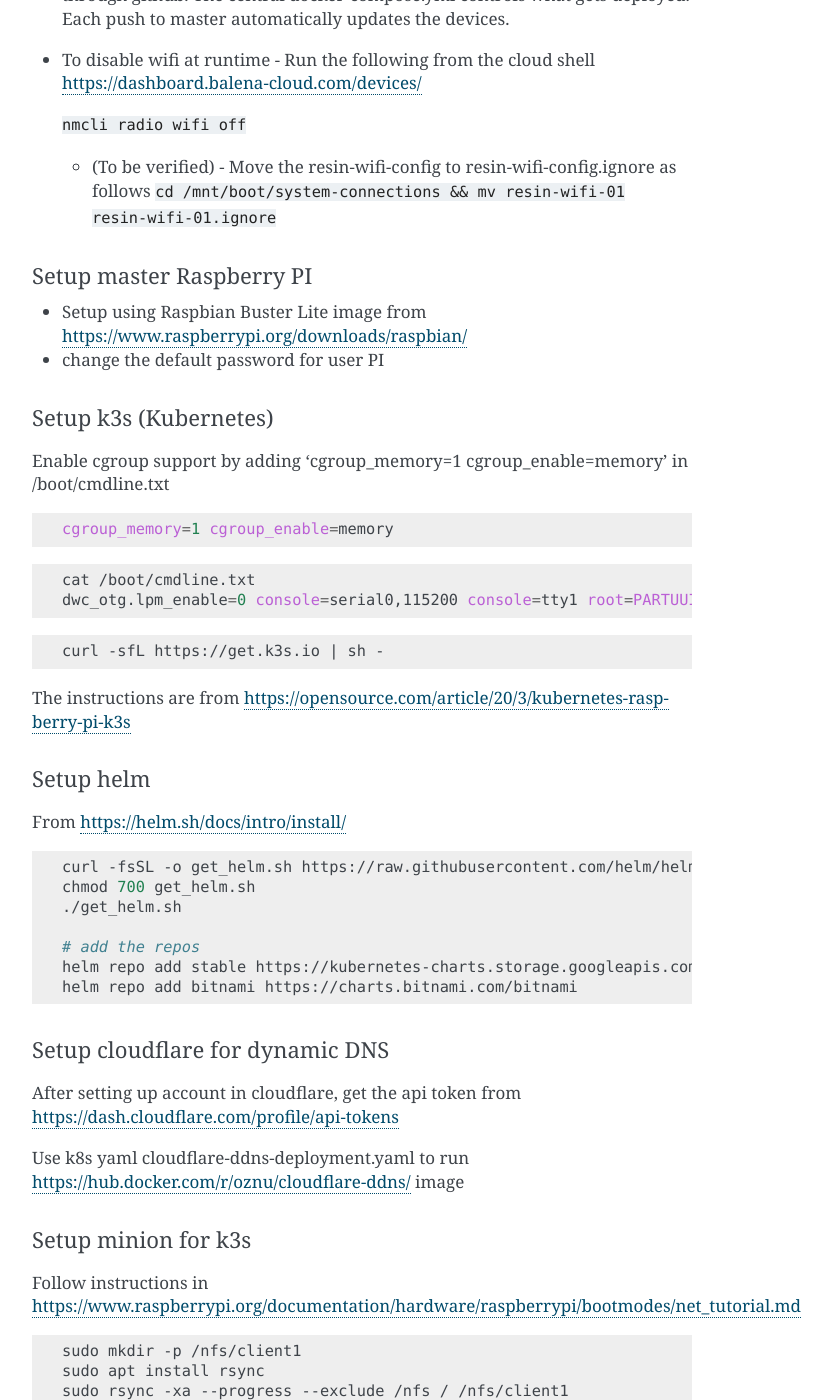
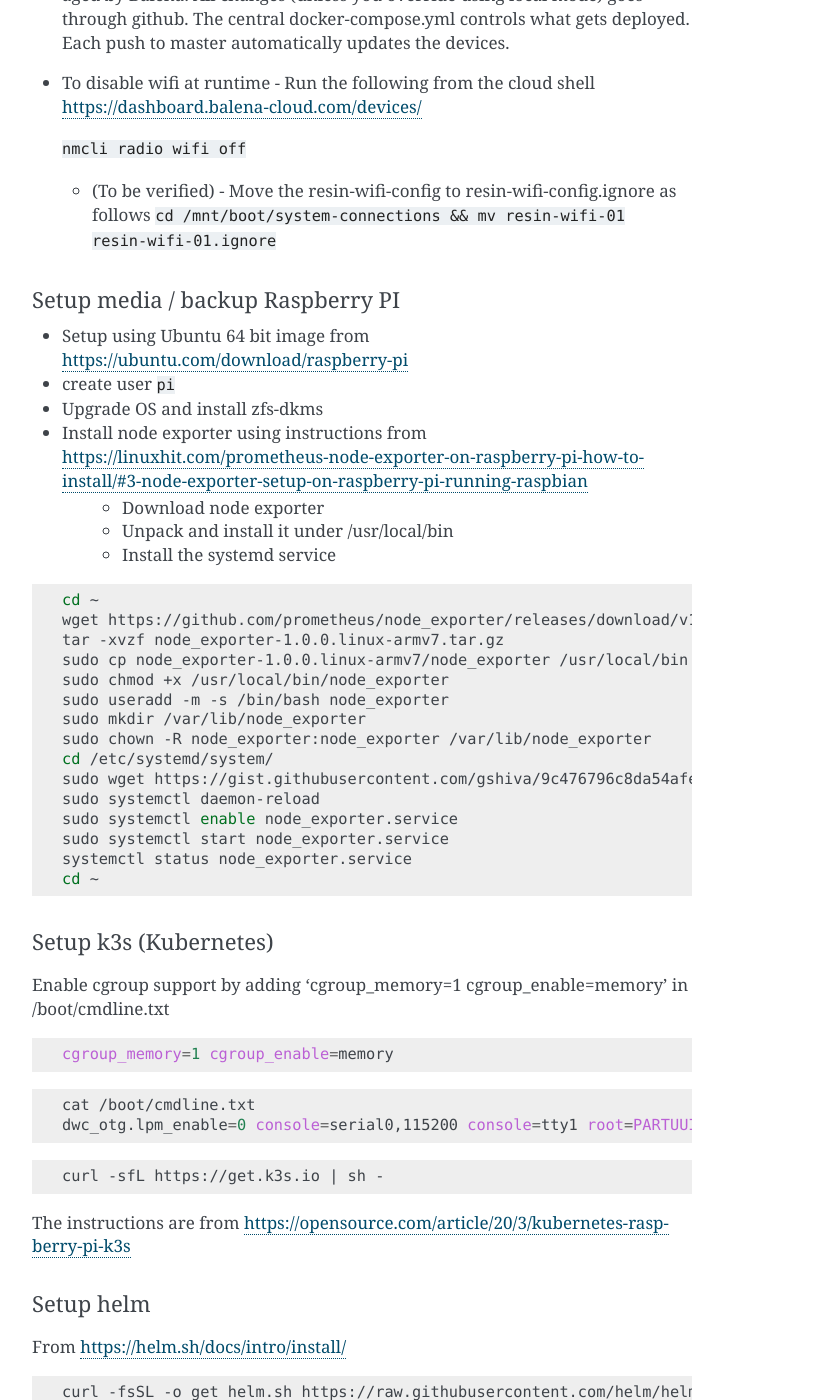
Before and after one commit to homeiac/home, a Sphinx documentation site: the page built from docs/source/index.rst, in a window 1280 px wide and 1400 px high, scrolled down 1340 px. Shown: the whole window, without its empty margins (388-1220 px from the left). Built offline with Sphinx 7.4.7, drawn with Linux system fonts in a browser that asks for light colours; some of the changed text lies outside the part shown.

Commit message:
instructions on how to install node exporter for raspberry pi

```diff
--- a/docs/source/index.rst
+++ b/docs/source/index.rst
@@ -22,7 +22,8 @@
 Hardware
 ********
 
-- 1 Raspberry PI - for running backup and other monitoring services using https://balena.io/
+- 1 Raspberry PI - for running monitoring/pi-hole services using https://balena.io/
+- 1 Raspberry PI 4 - for running backup / media server using ZFS
 - 1 Raspberry PI - for running k3s and other development builds
 - One Windows PC for running heavy duty stuff
 
@@ -47,11 +48,34 @@
   *  (To be verified) - Move the resin-wifi-config to resin-wifi-config.ignore as follows
      ``cd /mnt/boot/system-connections && mv resin-wifi-01 resin-wifi-01.ignore``
 
-Setup master Raspberry PI
+Setup media / backup Raspberry PI
 ~~~~~~~~~~~~~~~~~~~~~~~~~
 
-- Setup using Raspbian Buster Lite image from https://www.raspberrypi.org/downloads/raspbian/
-- change the default password for user PI
+- Setup using Ubuntu 64 bit image from https://ubuntu.com/download/raspberry-pi
+- create user ``pi``
+- Upgrade OS and install zfs-dkms
+- Install node exporter using instructions from https://linuxhit.com/prometheus-node-exporter-on-raspberry-pi-how-to-install/#3-node-exporter-setup-on-raspberry-pi-running-raspbian
+   * Download node exporter
+   * Unpack and install it under /usr/local/bin
+   * Install the systemd service
+
+.. code-block:: bash
+
+  cd ~
+  wget https://github.com/prometheus/node_exporter/releases/download/v1.0.0/node_exporter-1.0.0.linux-armv7.tar.gz
+  tar -xvzf node_exporter-1.0.0.linux-armv7.tar.gz
+  sudo cp node_exporter-1.0.0.linux-armv7/node_exporter /usr/local/bin
+  sudo chmod +x /usr/local/bin/node_exporter
+  sudo useradd -m -s /bin/bash node_exporter
+  sudo mkdir /var/lib/node_exporter
+  sudo chown -R node_exporter:node_exporter /var/lib/node_exporter
+  cd /etc/systemd/system/
+  sudo wget https://gist.githubusercontent.com/gshiva/9c476796c8da54afe9fb231e984f49a0/raw/b05e28a6ca1c89e815747e8f7e186a634518f9c1/node_exporter.service
+  sudo systemctl daemon-reload
+  sudo systemctl enable node_exporter.service
+  sudo systemctl start node_exporter.service
+  systemctl status node_exporter.service
+  cd ~
 
 
 Setup k3s (Kubernetes)
```
